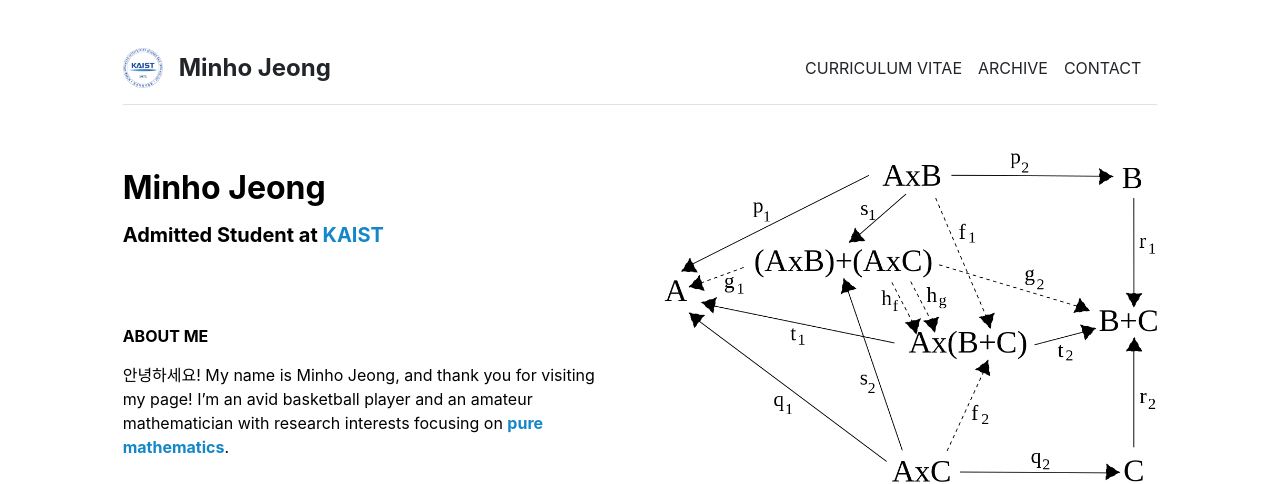
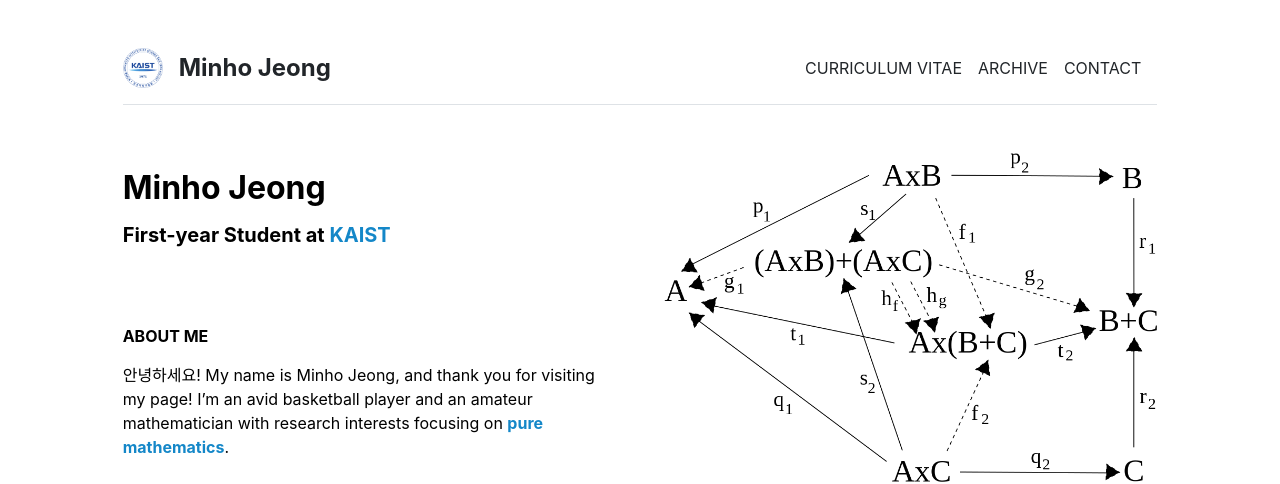
Before and after one commit to mino-jeong/mino-jeong.github.io, a Jekyll site: the page built from index.md, in a window 1280 px wide. Shown: the top 484 px of the page. Built offline with Jekyll 4.4.1, drawn with Linux system fonts in a browser that asks for light colours.

Commit message:
Update home.html

```diff
--- a/_layouts/home.html
+++ b/_layouts/home.html
@@ -5,7 +5,7 @@
 <div class="row g-5 mb-5">
   <div class="col-md-6">
     <p style="line-height: 1.25"><h2 class="fw-bold">Minho Jeong</h2></p>
-    <p style="line-height: 1.25"><h5 class="fw-bold">Admitted Student at <a href="https://www.kaist.ac.kr" style="text-decoration-line: none"><font color="#1487C8">KAIST</font></a></h5></p>
+    <p style="line-height: 1.25"><h5 class="fw-bold">First-year Student at <a href="https://www.kaist.ac.kr" style="text-decoration-line: none"><font color="#1487C8">KAIST</font></a></h5></p>
     <br>
     {{ content }}
   </div>
```
